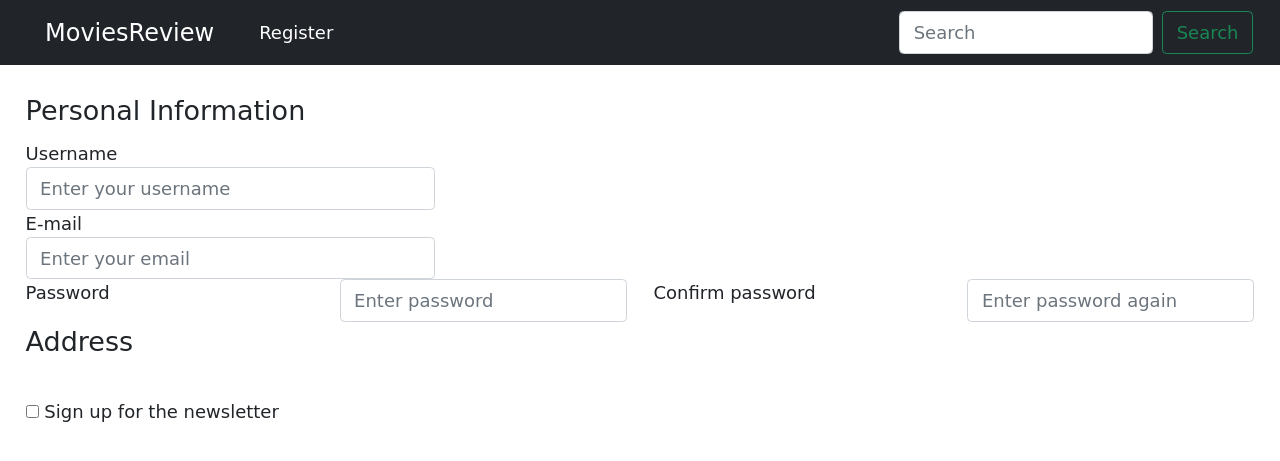
After one commit to itisjustaisyah/GA-Movies, a PHP site: page /registration.php in a window 1280 px wide. The commit adds this page. Shown: the top 461 px of the page. Run offline with PHP 8.4, Linux system fonts and the light colour scheme.

Commit message:
added registration.php, fixed movies and seeMore.php

```diff
--- /dev/null
+++ b/registration.php
@@ -0,0 +1,69 @@
+<!DOCTYPE html>
+<include
+<html>
+<head>
+
+    <title>Registration</title>
+    <link href="https://cdn.jsdelivr.net/npm/bootstrap@5.3.0/dist/css/bootstrap.min.css" rel="stylesheet" >
+    <script src="https://cdn.jsdelivr.net/npm/bootstrap@5.3.0/dist/js/bootstrap.bundle.min.js" ></script>
+    <link rel="stylesheet" href="styleSheets/style.css" type="text/css">
+</head>
+<body>
+<?php include('header.php') ?>
+<div style="padding: 1px; padding: 2%">
+    <form>
+        <fieldset>
+            <legend>Personal Information</legend>
+
+            <div class="form-group">
+                <label class="col-md-4" for="username">Username</label>
+                <div class="col-md-4">
+                    <input id="username" name="username" type="text" placeholder="Enter your username" class="form-control input-md" required="">
+
+                </div>
+            </div>
+
+            <div class="form-group">
+                <label class="col-md-4" for="email">E-mail</label>
+                <div class="col-md-4">
+                    <input id="email" name="email" type="email" placeholder="Enter your email" class="form-control input-md" required="">
+
+                </div>
+            </div>
+
+            <div class="form-group row row-cols-1 row-cols-md-4 ">
+                <label class="col" for="password">Password</label>
+                <div class="col">
+                    <input type="password" class="form-control" placeholder="Enter password">
+                </div>
+                <label class="col" for="password">Confirm password</label>
+                <div class="col">
+                    <input type="password" class="form-control" placeholder="Enter password again">
+                </div>
+            </div>
+
+
+
+
+
+        </fieldset>
+
+        <fieldset>
+            <legend>Address</legend>
+        </fieldset>
+
+
+        <div class="form-group">
+            <label class="col-md-4" for="newsletter"></label>
+            <div class="col-md-4">
+                <label class="checkbox-inline" for="newsletter-0">
+                    <input type="checkbox" name="newsletter" id="newsletter-0" value="1">
+                    Sign up for the newsletter
+                </label>
+            </div>
+        </div>
+
+    </form>
+</div>
+</body>
+</html>
```
Also changed, not shown: movies.php (+14 -3 lines), seeMore.php (+34 -12 lines).
